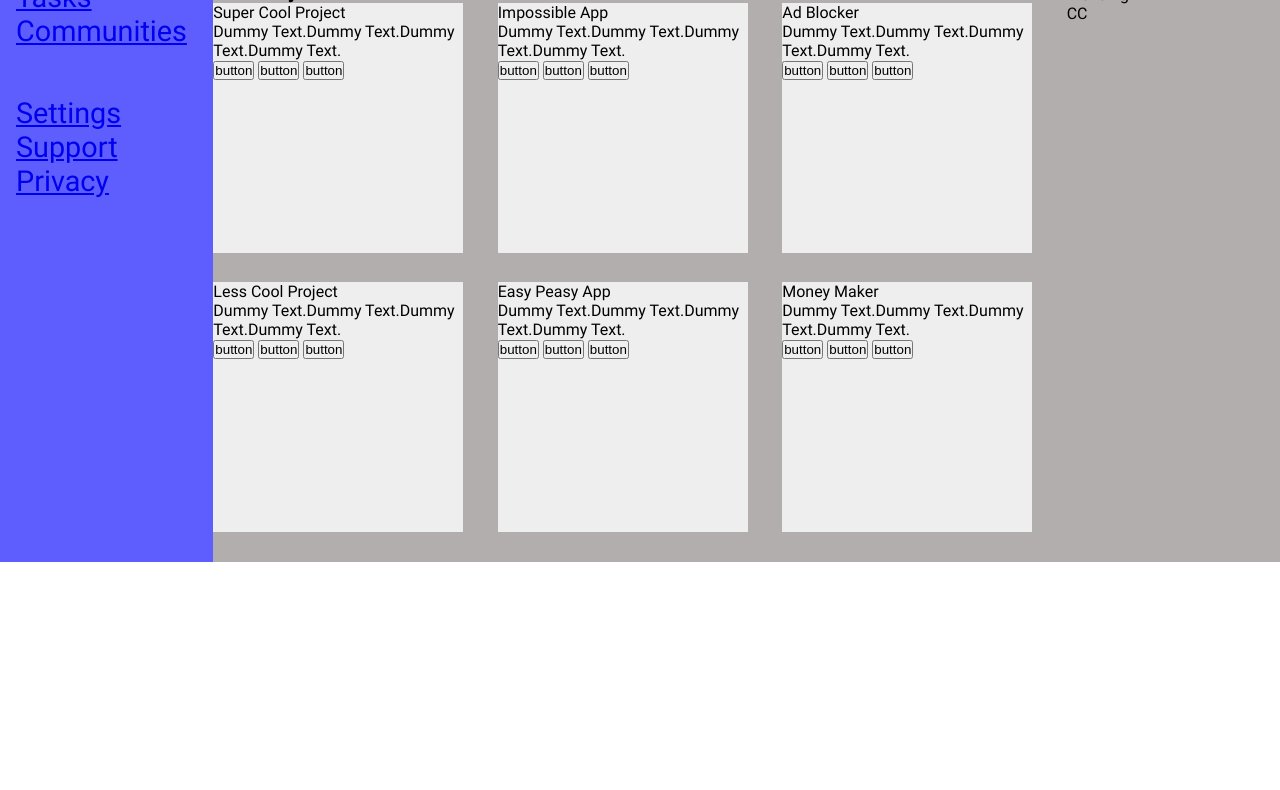
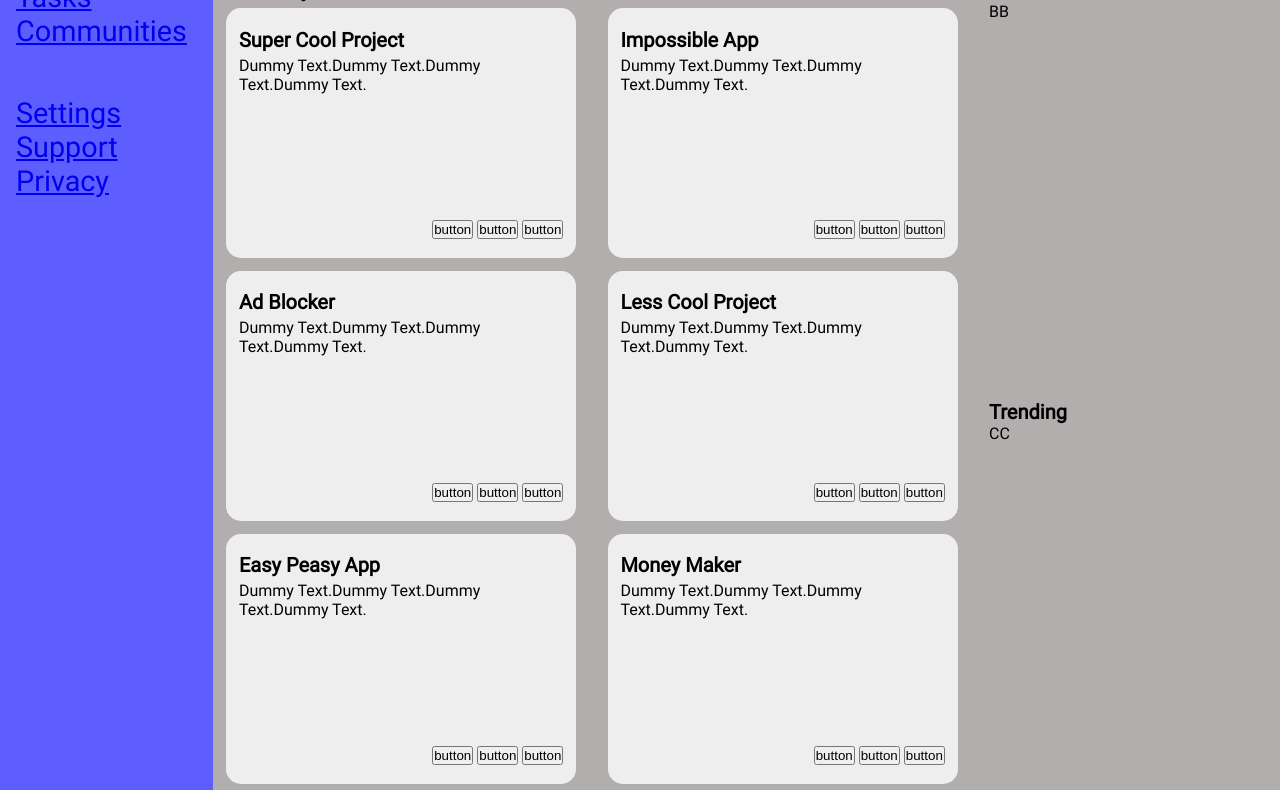
Before and after one commit to myinan/admin-dashboard, a plain HTML site: page index-2.html in a window 1280 px wide. Shown: the part 238-1028 px from the top of the page. Before the commit the page ends 800 px from the top, so only its background shows below. Drawn offline with Linux system fonts and the light colour scheme.

Commit message:
Finish main-left section

```diff
--- a/index-2.html
+++ b/index-2.html
@@ -43,9 +43,9 @@
                 </div>
             </div>
             <div class="bottom-buttons-container">
-                <button type="submit">New</button>
-                <button type="submit">Upload</button>
-                <button type="submit">Share</button>
+                <button type="button">New</button>
+                <button type="button">Upload</button>
+                <button type="button">Share</button>
             </div>
         </div>
 
@@ -54,46 +54,81 @@
                 <div class="heading-pro">Your Projects</div>
                 <div class="projects">
                         <div class="project">
+                            <div class="project-text">
                                 <p>Super Cool Project</p>
                                 <p>Dummy Text.Dummy Text.Dummy Text.Dummy Text.</p>
+                            </div>
+
+                            <div class="project-buttons">
                                 <button>button</button>
                                 <button>button</button>
                                 <button>button</button>
                             </div>
+
+                        </div>
                         <div class="project">
+                            <div class="project-text">
                                 <p>Impossible App</p>
                                 <p>Dummy Text.Dummy Text.Dummy Text.Dummy Text.</p>
+                            </div>
+
+                            <div class="project-buttons">
                                 <button>button</button>
                                 <button>button</button>
                                 <button>button</button>
                             </div>
+
+                        </div>
                         <div class="project">
+                            <div class="project-text">
                                 <p>Ad Blocker</p>
                                 <p>Dummy Text.Dummy Text.Dummy Text.Dummy Text.</p>
+                            </div>
+
+                            <div class="project-buttons">
                                 <button>button</button>
                                 <button>button</button>
                                 <button>button</button>
                             </div>
+
+                        </div>
                         <div class="project">
+                            <div class="project-text">
                                 <p>Less Cool Project</p>
                                 <p>Dummy Text.Dummy Text.Dummy Text.Dummy Text.</p>
+                            </div>
+
+                            <div class="project-buttons">
                                 <button>button</button>
                                 <button>button</button>
                                 <button>button</button>
                             </div>
+
+                        </div>
                         <div class="project">
+                            <div class="project-text">
                                 <p>Easy Peasy App</p>
                                 <p>Dummy Text.Dummy Text.Dummy Text.Dummy Text.</p>
+                            </div>
+
+                            <div class="project-buttons">
                                 <button>button</button>
                                 <button>button</button>
                                 <button>button</button>
                             </div>
+
+                        </div>
                         <div class="project">
+                            <div class="project-text">
                                 <p>Money Maker</p>
                                 <p>Dummy Text.Dummy Text.Dummy Text.Dummy Text.</p>
+                            </div>
+                            <div class="project-buttons">
                                 <button>button</button>
                                 <button>button</button>
                                 <button>button</button>
+                            </div>
+
                         </div>
                 </div>
             </div>
--- a/style-2.css
+++ b/style-2.css
@@ -36,7 +36,7 @@ body {
 .header-main-container {
     grid-column: 2 / 3;
     display: grid;
-    grid-template-rows: 1.2fr 4fr;
+    grid-template-rows: 185px 1fr;
 }
 
 .header {
@@ -129,12 +129,12 @@ body {
     grid-row: 2 / 3;
     background-color: var(--main-gray);
     display: grid;
-    grid-template-columns: 4fr 1fr;
+    grid-template-columns: 4fr 1.5fr;
 }
 
 .main-left-section {
     display: grid;
-    grid-template-rows: 1fr 10fr;
+    grid-template-rows: 55px 1fr;
 }
 
 .main-left-section .heading-pro {
@@ -143,16 +143,67 @@ body {
     font-family: inherit;
     font-size: 20px;
     font-weight: bold;
+    padding-left: 1vw;
 
 }
 
-.main .projects {
+.main-left-section .projects {
     display: grid;
-    grid-template-columns: repeat(auto-fit, minmax(250px, 1fr));
+    grid-template-columns: repeat(auto-fit, minmax(350px, 1fr));
+    justify-items: start;
+    align-items: center;
+    padding: 0.5vw 1vw;
+    gap: 1vw;
 }
 
-.main .projects > div {
-    width: 250px;
+.projects .project {
+    width: 350px;
     height: 250px;
+    border-radius: 15px;
     background-color: var(--header-white);
+    padding: 1.5vw 1vw;
+    display: flex;
+    flex-direction: column;
+
 }
+
+.project-text {
+    display: flex;
+    flex-direction: column;
+    align-content: flex-start;
+    gap: 4px;
+}
+
+.project-text > p:first-child {
+    font-weight: bold;
+    font-size: 20px;
+}
+
+.project .project-buttons {
+    margin-top: auto;
+    align-self: flex-end;
+}
+
+.main-right-section {
+    display: grid;
+    grid-template-rows: 1fr 1fr;
+}
+
+.main-right-section .main-ann {
+    display: grid;
+    grid-template-rows: 55px 1fr;
+}
+
+.main-ann .heading-ann,
+.main-trend .heading-trend {
+    align-self: end;
+    justify-self: start;
+    font-family: inherit;
+    font-size: 20px;
+    font-weight: bold;
+}
+
+.main-right-section .main-trend {
+    display: grid;
+    grid-template-rows: 55px 1fr;
+}
```
Lines whose indentation alone changed are shown as unchanged.
